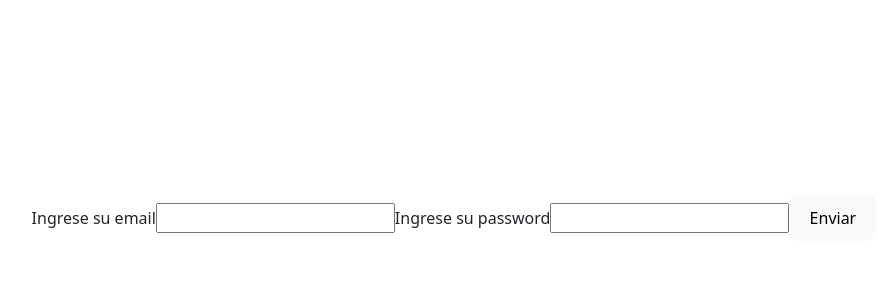
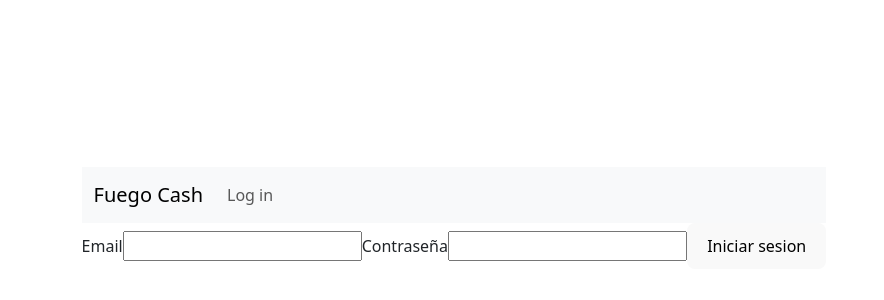
Before and after one commit to marcio32/CFI-Track3-Squad1-Frontend, a React (Vite) app: page / in a window 1280 px wide. Shown: the part 182-482 px from the top of the page, without its empty margins (186-1070 px from the left). Built offline with nearby package versions, Linux system fonts and the light colour scheme.

Commit message:
Se agrega navbar, se agregan verificaciones al login

```diff
--- a/src/AppRouter.jsx
+++ b/src/AppRouter.jsx
@@ -11,80 +11,24 @@ import "bootstrap/dist/css/bootstrap.min.css";
 import { Role } from "./pages/Role";
 import { useContext } from "react";
 import { CreateUser } from "./components/createUser/CreateUser";
+import { CustomNav } from "./components/navBar/Navbar";
 
 const router = createBrowserRouter([
-  /*Para crear rutas una vez generado el .jsx dupliquen la estructura indicando el path y realicen la importación correspondiente
-  {
-    path: "/ejemplo",
-    element: <Ejemplo />,
-  },
-  */
-  {
-    path: "/",
-
-    element: <Login />,
-  },
-  {
-    path: "/register",
-    element: <CreateUser />,
-  },
-  /*{
-
-    path: "post/createAccount",  Como usuario standard quiero crear una cuenta
-    element: <Crear cuenta>
-
-  },
-  {
-
-    path: "post/depositar",  Como usuario standard quiero depositar dinero a mi cuenta
-    element: <Depositar>
-
-  },
-  {
-
-    path: "post/transferir",  Como usuario standard quiero transferir dinero a otra cuenta
-    element: <Transferir>
-
-  },*/
-  {
-    path: "/admin",
-    element: <AdminRoute />,
-    // agregar eliminacion de usuario y vista activos/ inactivos
-  },
-  {
-    path: "/roles",
-    element: <Roles />,
-  },
-  {
-    path: "/role/:id",
-    element: <Role />,
-  },
-  /*
-  {
-
-    path: "get/accounts",  Como administrador quiero ver todas las cuentas
-    element: <ver account>
-     añadir cuentas en el detalle del usuario para simplicar las pestañas
-
-  },
-  {
-
-    path: "deletet/eliminarCuenta",  Como administrador quiero eliminar una cuenta
-    element: <Eliminar cuenta>
-
-  },
-  {
-
-    path: "put/editarCuenta", Como administrador quiero editar una cuenta
-    element: <Editar Cuenta>
-
-},*/
+      {
+        path: "/",
+        Component: Login
+      },
+      {
+        path: "/register",
+        Component: CreateUser,
+      }
 ]);
 
 function App() {
   return (
     <>
       <AuthProvider>
+        <CustomNav/>
         <RouterProvider router={router} />
       </AuthProvider>
     </>
--- a/src/components/Navbar.jsx
+++ /dev/null
@@ -1,3 +0,0 @@
-export const Navbar = () => {
-  return <div>Navbar</div>;
-};
--- a/src/components/login/Login.jsx
+++ b/src/components/login/Login.jsx
@@ -1,9 +1,10 @@
 import { useState } from "react"
 import { useUser } from "../../hooks/useUser"
+import { Spinner } from "react-bootstrap";
 
 export const Login = () => {
 
-    const { login } = useUser();
+    const { isLoading, setIsLoading, login } = useUser();
     const [userData, setUserData] = useState({
         email: '',
         password: ''
@@ -18,17 +19,22 @@ export const Login = () => {
 
     const handleSubmitLogin = (event) => {
         event.preventDefault();
+        setIsLoading({});
         login(userData);
     }
 
     return (
         <>
             <form onSubmit={handleSubmitLogin}>
-                <label htmlFor="email">Ingrese su email</label>
+                <label htmlFor="email">Email</label>
                 <input id="email" type="text" name="email" value={userData.email} onChange={handleInputChange} />
-                <label htmlFor="password">Ingrese su password</label>
-                <input id="password" type="text" name="password" value={userData.password} onChange={handleInputChange} />
-                <button>Enviar</button>
+                <label htmlFor="password">Contraseña</label>
+                <input id="password" type="password" name="password" value={userData.password} onChange={handleInputChange} />
+                {isLoading.loading ?
+                    <Spinner /> :
+                    <button>Iniciar sesion </button>
+                }
+                {isLoading.status === 401 ? "Usuario o contraseña incorrectos" : isLoading.status}
             </form>
         </>
     )
--- /dev/null
+++ b/src/components/navBar/Navbar.jsx
@@ -0,0 +1,17 @@
+import { Navbar, Nav, NavDropdown, Container} from 'react-bootstrap'
+
+export const CustomNav = () => {
+  return (
+    <Navbar expand="lg" className="bg-body-tertiary">
+      <Container>
+        <Navbar.Brand href="#home">Fuego Cash</Navbar.Brand>
+        <Navbar.Toggle aria-controls="basic-navbar-nav" />
+        <Navbar.Collapse id="basic-navbar-nav">
+          <Nav className="me-auto">
+            <Nav.Link href="/">Log in</Nav.Link>
+          </Nav>
+        </Navbar.Collapse>
+      </Container>
+    </Navbar>
+  )
+};
--- a/src/hooks/useUser.jsx
+++ b/src/hooks/useUser.jsx
@@ -9,6 +9,8 @@ export const useUser = () => {
     const [isLoading, setIsLoading] = useState({ loading: false, error: false, status: '' });
 
     const login = useCallback(async (userData) => {
+
+        setIsLoading({ loading: true, error: false, status: '' })
         try {
             const response = await LoginServices(userData);
             const { data } = response.data || {};
@@ -21,13 +23,14 @@ export const useUser = () => {
                     jwt: data,
                 }
             })
+            setIsLoading({ loading: false, error: false, status: '' })
         }
         catch (error) {
             window.localStorage.removeItem('isLogged');
             if (error.response && error.response.status == 401) {
-                setIsLoading({ loading: true, error: true, status: 401 })
+                setIsLoading({ loading: false, error: true, status: 401 })
             } else {
-                setIsLoading({ loading: true, error: true, status: 'Error inesperado. Intente nuevamente.' })
+                setIsLoading({ loading: false, error: true, status: 'Error inesperado. Intente nuevamente.' })
             }
         }
     }, [dispatch])
@@ -39,6 +42,7 @@ export const useUser = () => {
 
     return {
         isLoading,
+        setIsLoading,
         login,
         logout
     }
```
